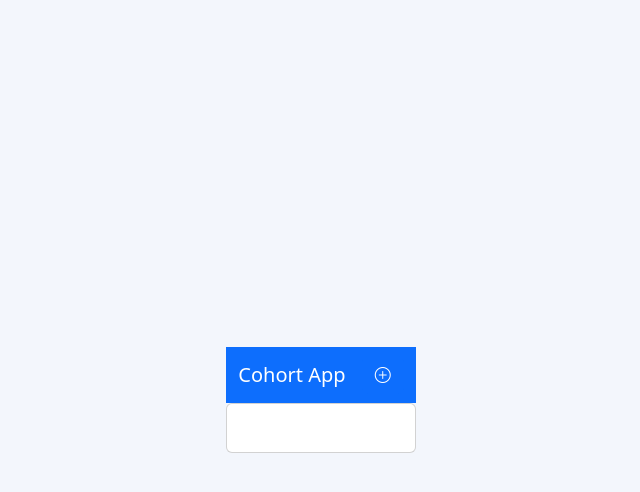
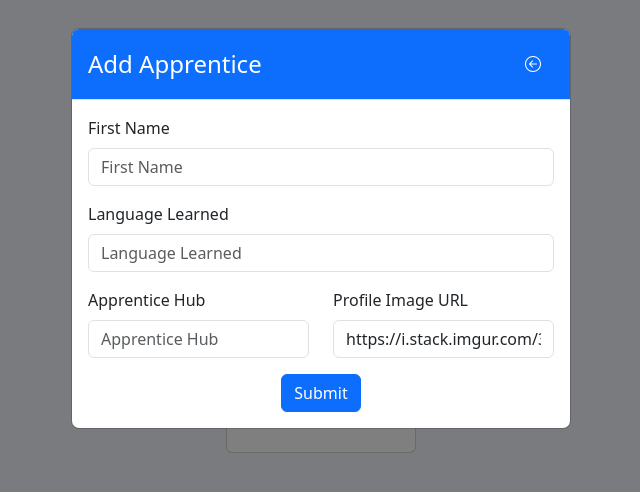
Before and after one commit to dxguerrero/cohort, a React (Vite) app in the folder client/: page / in a window 1280 px wide. Both pictures are taken after a click on the button 701 px from the left and 375 px from the top of the page. Shown: the top 492 px of the page, without its empty margins (319-959 px from the left). Built offline with nearby package versions, Linux system fonts and the light colour scheme; no server answers.

Commit message:
Added create feature. Changed favicon.

```diff
--- a/client/index.html
+++ b/client/index.html
@@ -2,7 +2,7 @@
 <html lang="en">
   <head>
     <meta charset="UTF-8" />
-    <link rel="icon" type="image/svg+xml" href="/vite.svg" />
+    <link rel="icon" href="./src/assets/icon.svg" />
     <link
       rel="stylesheet"
       href="https://cdn.jsdelivr.net/npm/bootstrap@5.3.0/dist/css/bootstrap.min.css"
--- a/client/src/App.css
+++ b/client/src/App.css
@@ -23,5 +23,21 @@
   box-shadow: 0px 10px 10px 0px rgba(0, 0, 0, 0.25);
 }
 
+.modal-header {
+  background-color: #0D6EFE;
+  color: white;
+}
+
+.submit-button {
+  padding-top: 1rem;
+  display: flex;
+  justify-content: center;
+}
+
+.close {
+  color: #fff;
+  opacity: 1;
+}
+
 
 import 'bootstrap/dist/css/bootstrap.min.css';
--- a/client/src/App.tsx
+++ b/client/src/App.tsx
@@ -2,14 +2,17 @@ import { useEffect, useState } from "react";
 import "./App.css";
 import { ApprenticeList } from "./components/ApprenticeList";
 import { ApprenticeView } from "./components/ApprenticeView";
-
+import { CreateForm } from "./components/CreateForm";
 import Navbar from "react-bootstrap/Navbar";
 import Container from "react-bootstrap/Container";
 import Button from "react-bootstrap/Button";
+import Modal from "react-bootstrap/Modal";
 
 function App() {
   const [areApprenticesVisible, setAreApprenticesVisible] = useState(true);
   const [apprentices, setApprentices] = useState([]);
+  const [addingApprentice, setAddingApprentice] = useState(false);
+  const [post, setPost] = useState(false);
 
   type currentApprenticeTypes = {
     Name: string;
@@ -25,7 +28,7 @@ function App() {
       Img: "",
     });
 
-  const apiURL:string = "https://cohort-app.onrender.com"
+  const apiURL: string = "https://cohort-app.onrender.com";
 
   async function fetchApprentices() {
     try {
@@ -51,10 +54,16 @@ function App() {
     }
   }
 
+  function backToList(): void {
+    setAddingApprentice(false);
+    setAreApprenticesVisible(true);
+  }
+
   useEffect(() => {
     fetchApprentices();
     setAreApprenticesVisible(true);
-  }, []);
+    setPost(false);
+  }, [post]);
 
   return (
     <>
@@ -64,22 +73,53 @@ function App() {
             <Navbar.Brand>Cohort App</Navbar.Brand>
             {!areApprenticesVisible ? (
               <div className="d-flex justify-content-between">
-              <Button><span><i className="bi bi-pencil"></i></span></Button>
+                <Button>
+                  <span>
+                    <i className="bi bi-pencil"></i>
+                  </span>
+                </Button>
+                <Button onClick={backToList}>
+                  <span className="bi bi-arrow-left-circle"></span>
+                </Button>
+              </div>
+            ) : (
               <Button
                 onClick={() => {
-                  setAreApprenticesVisible(true);
+                  setAddingApprentice(true);
+                }}
+              >
+                <span>
+                  <i className="bi bi-plus-circle"></i>
+                </span>
+              </Button>
+            )}
+          </Container>
+        </Navbar>
+        {addingApprentice && (
+          <Modal
+            show={addingApprentice}
+            onHide={() => {
+              setAddingApprentice(false);
+            }}
+          >
+            <Modal.Header className="modal-header">
+              <Modal.Title>Add Apprentice</Modal.Title>
+              <Button
+                onClick={() => {
+                  setAddingApprentice(false);
                 }}
               >
                 <span className="bi bi-arrow-left-circle"></span>
               </Button>
-              </div>
-            ) : (
-              <Button>
-                <span><i className="bi bi-plus-circle"></i></span>
-              </Button>
-            )}
-          </Container>
-        </Navbar>
+            </Modal.Header>
+            <CreateForm
+              setAddingApprentice={setAddingApprentice}
+              setPost={setPost}
+              apiURL={apiURL}
+            />
+          </Modal>
+        )}
+
         {!areApprenticesVisible && currentApprentice ? (
           <>
             <ApprenticeView
--- a/client/src/components/ApprenticeView.tsx
+++ b/client/src/components/ApprenticeView.tsx
@@ -9,14 +9,15 @@ type ApprenticeViewProps = {
     Hub: string;
     Img: string;
   };
-  setAreApprenticesVisible: (b: boolean) => void;
+
   fetchApprentice: (name: string) => void;
 };
 
 export const ApprenticeView = ({
   currentApprentice,
-}: // fetchApprentice,
-// setAreApprenticesVisible,
+  // fetchApprentice
+}:
+
 ApprenticeViewProps) => {
   return (
     <Card
--- /dev/null
+++ b/client/src/components/CreateForm.tsx
@@ -0,0 +1,95 @@
+import { useState } from "react";
+import { Form, Button, Col, Row } from "react-bootstrap";
+
+type CreateFormProps = {
+  setAddingApprentice: (b: boolean) => void;
+  setPost: (b: boolean) => void;
+  apiURL: string;
+};
+
+export const CreateForm = ({
+  setAddingApprentice,
+  setPost,
+  apiURL,
+}: CreateFormProps) => {
+  const [name, setName] = useState("");
+  const [language, setLanguage] = useState("");
+  const [hub, setHub] = useState("");
+  const [img, setImg] = useState("https://i.stack.imgur.com/34AD2.jpg");
+
+  async function submitHandler(e: any) {
+    e.preventDefault();
+    const newApprentice = {
+      name,
+      language,
+      hub,
+      img,
+    };
+
+    try {
+      await fetch(`${apiURL}/apprentices`, {
+        method: "POST",
+        headers: { "Content-Type": "application/json" },
+        body: JSON.stringify(newApprentice),
+      });
+    } catch (err) {
+      console.log("Oh no an error", err);
+    }
+
+    setAddingApprentice(false);
+    setPost(true);
+  }
+
+  return (
+    <Form className="p-3" onSubmit={submitHandler}>
+      <Row>
+        <Form.Group as={Col} className="mb-3" controlId="formGroupName">
+          <Form.Label>First Name</Form.Label>
+          <Form.Control
+            type="text"
+            placeholder="First Name"
+            value={name}
+            onChange={(e) => setName(e.target.value)}
+          />
+        </Form.Group>
+      </Row>
+      <Row>
+        <Form.Group as={Col} className="mb-3" controlId="formGroupDescription">
+          <Form.Label>Language Learned</Form.Label>
+          <Form.Control
+            type="text"
+            placeholder="Language Learned"
+            value={language}
+            onChange={(e) => setLanguage(e.target.value)}
+          />
+        </Form.Group>
+      </Row>
+      <Row>
+        <Form.Group as={Col} controlId="formGridPrice">
+          <Form.Label>Apprentice Hub</Form.Label>
+          <Form.Control
+            type="text"
+            placeholder="Apprentice Hub"
+            value={hub}
+            onChange={(e) => setHub(e.target.value)}
+          />
+        </Form.Group>
+
+        <Form.Group as={Col} controlId="formGridCategory">
+          <Form.Label>Profile Image URL</Form.Label>
+          <Form.Control
+            type="text"
+            placeholder="Image URL"
+            value={img}
+            onChange={(e) => setImg(e.target.value)}
+          />
+        </Form.Group>
+      </Row>
+      <Row>
+        <div className="submit-button">
+          <Button type="submit">Submit</Button>
+        </div>
+      </Row>
+    </Form>
+  );
+};
```
Also changed, not shown: client/src/assets/icon.svg (added).
